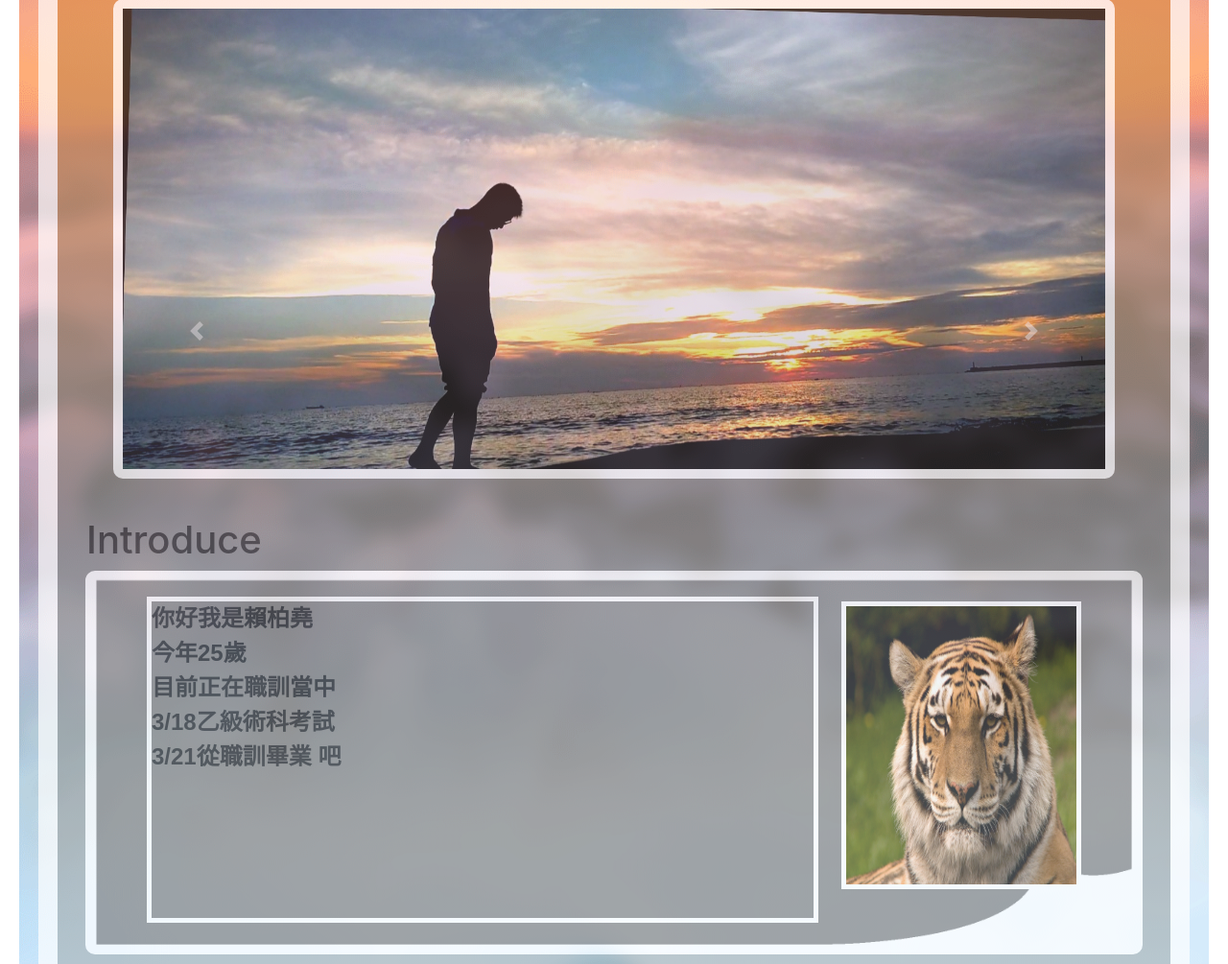
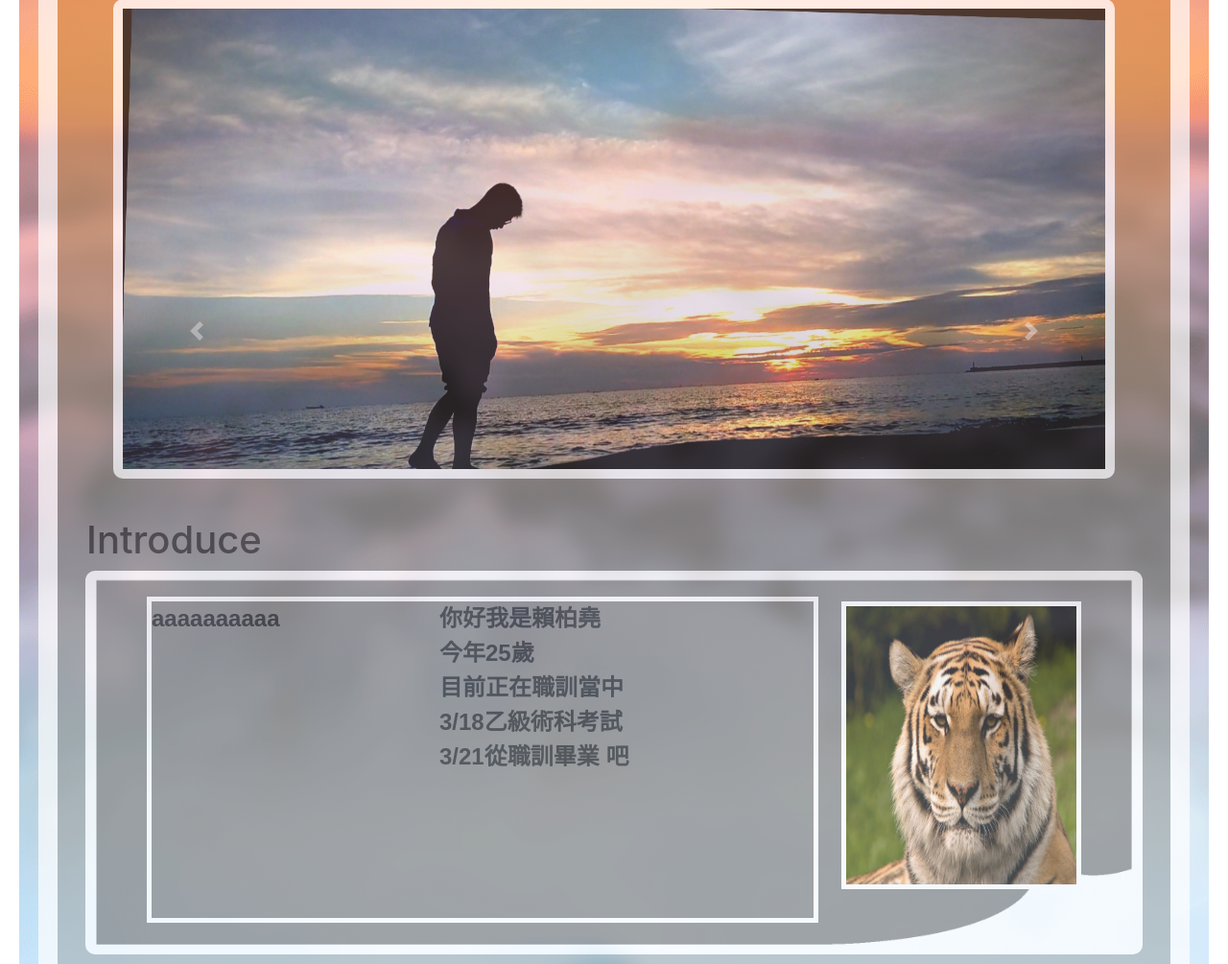
Before and after one commit to Astour44/2022Portfolio, a PHP site: page / in a window 1280 px wide. Shown: the part 191-1196 px from the top of the page at 96% size. Run offline with PHP 8.4, Linux system fonts and the light colour scheme; data comes from the database, SQL or seed files in the repository.

```diff
--- a/front/introduce.php
+++ b/front/introduce.php
@@ -2,7 +2,9 @@
         <div class="top">
             <div class="notes">
                 <div class="notesp">
-
+                    <p style="width:300px;height:230px;">
+                        <?= $Int->find(1)['resume']; ?>
+                    </p>
                     <p style="width:350px;height:230px;">
 
                         <?= $Int->find(1)['text']; ?>
```
